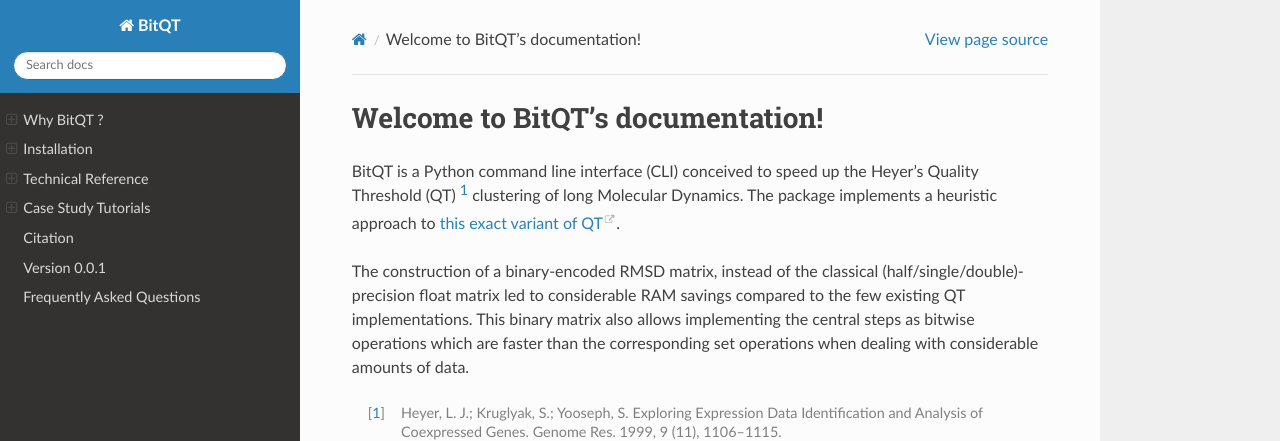
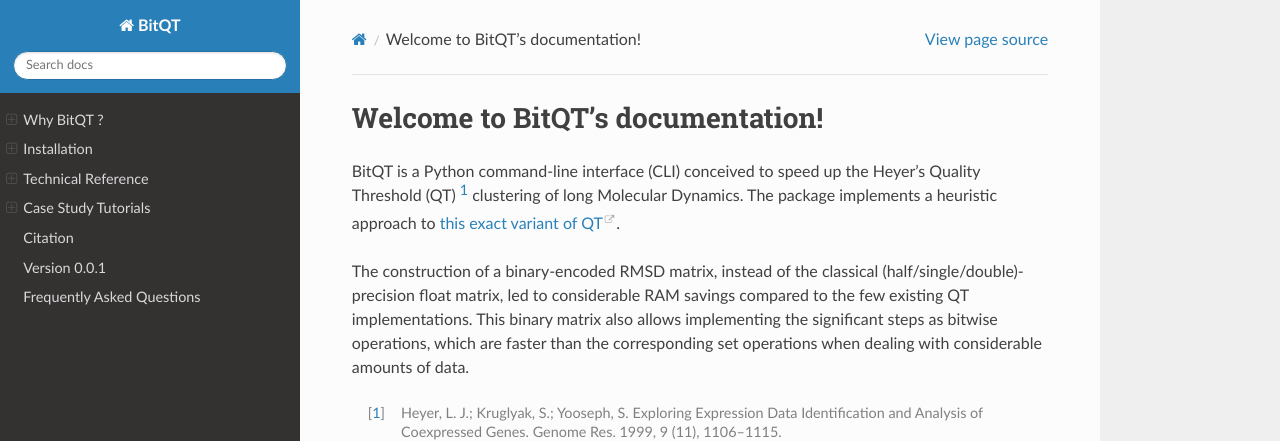
Before and after one commit to LQCT/BitQT, a Sphinx documentation site: the page built from docs/source/index.rst, in a window 1280 px wide. Shown: the top 441 px of the page. Built offline with Sphinx 7.4.7 and the Read the Docs theme 2.0.0, drawn with Linux system fonts in a browser that asks for light colours.

Commit message:
updating docs

```diff
--- a/docs/source/changelog.rst
+++ b/docs/source/changelog.rst
@@ -1,5 +1,5 @@
 Version 0.0.1
 =============
 
-First version. This corresponds to what is described in the academic publication
+First version. It corresponds to what is described in the academic publication
 of BitQT.
--- a/docs/source/index.rst
+++ b/docs/source/index.rst
@@ -5,17 +5,12 @@
 
 Welcome to BitQT's documentation!
 =================================
-BitQT is a Python command line interface (CLI) conceived to speed up
+BitQT is a Python command-line interface (CLI) conceived to speed up
 the Heyer's Quality Threshold (QT) [1]_ clustering of long Molecular Dynamics.
 The package implements a heuristic approach to `this exact variant
 of QT <https://doi.org/10.1021/acs.jcim.9b00558>`_.
 
-The construction of a binary-encoded RMSD matrix, instead of the classical
-(half/single/double)-precision float matrix led to considerable RAM savings
-compared to the few existing QT implementations. This binary matrix also allows
-implementing the central steps as bitwise operations which are faster
-than the corresponding set operations when dealing with considerable amounts of data.
-
+The construction of a binary-encoded RMSD matrix, instead of the classical (half/single/double)-precision float matrix, led to considerable RAM savings compared to the few existing QT implementations. This binary matrix also allows implementing the significant steps as bitwise operations, which are faster than the corresponding set operations when dealing with considerable amounts of data.
 
 .. toctree::
    :maxdepth: 2
```
Also changed, not shown: docs/source/installation.rst (+2 -6 lines), docs/source/technical.rst (+9 -13 lines), docs/source/tutorial.rst (+5 -4 lines), 5 other files.
